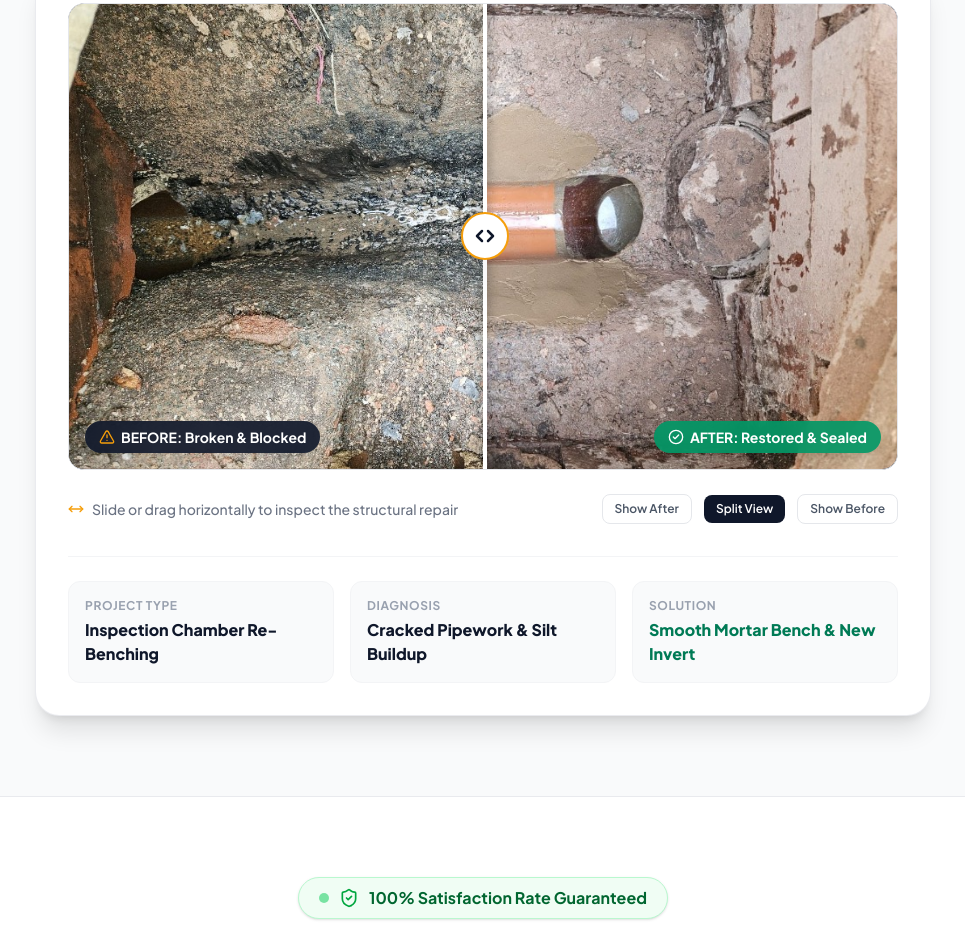
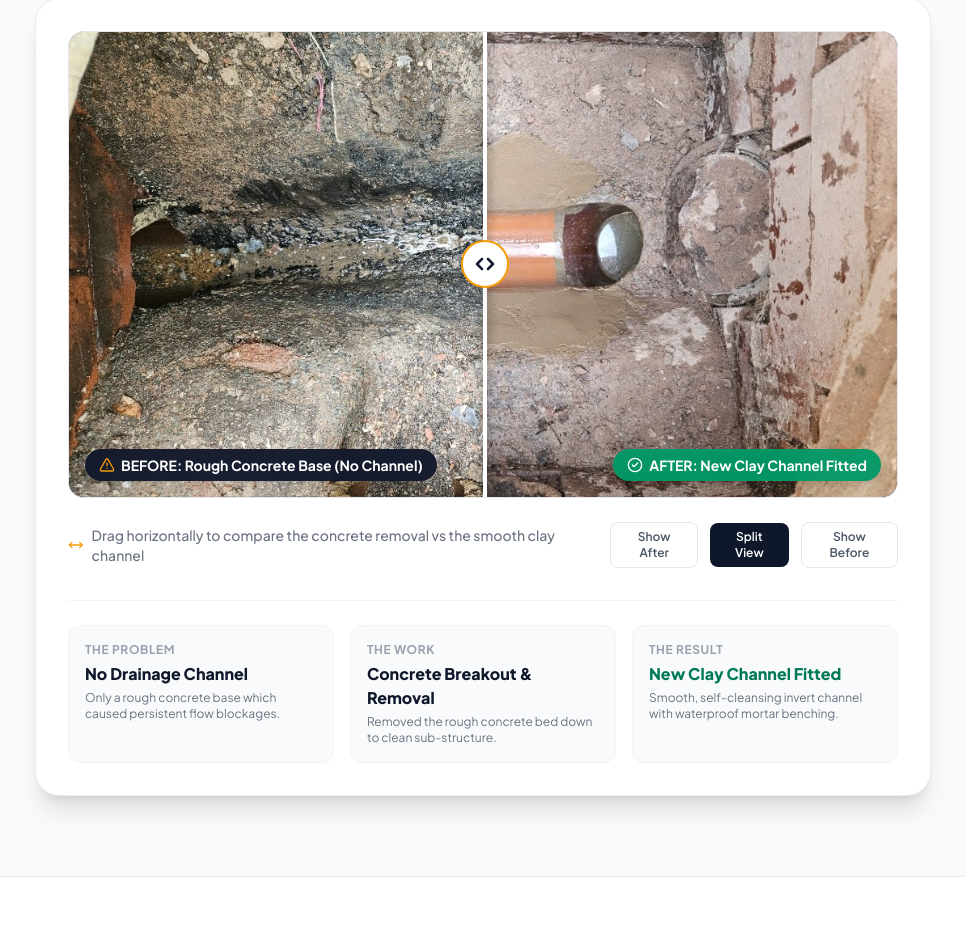
Before and after one commit to zaighum2371-glitch/Reline-drains-website, a website built with Vite: page index.html in a window 1280 px wide. Shown: the part 3260-4192 px from the top of the page, without its empty margins (157-1122 px from the left). Built offline with nearby package versions, Linux system fonts and the light colour scheme; some packages are replaced by stand-ins of ours.

Commit message:
feat: add case study details for drainage channel replacement and concrete breakout

```diff
--- a/index.html
+++ b/index.html
@@ -264,11 +264,11 @@
         <div class="max-w-6xl mx-auto">
             <div class="text-center mb-12 space-y-4">
                 <div class="inline-flex items-center gap-2 bg-brand-blue/10 text-brand-blue px-4 py-1.5 rounded-full text-xs sm:text-sm font-bold uppercase tracking-wider">
-                    <i data-lucide="sparkles" class="w-4 h-4"></i> Real Work Transformations
+                    <i data-lucide="sparkles" class="w-4 h-4"></i> Real Work Transformation
                 </div>
-                <h2 class="text-3xl sm:text-4xl font-extrabold text-brand-navy">Drainage Restoration Gallery</h2>
+                <h2 class="text-3xl sm:text-4xl font-extrabold text-brand-navy">Drainage Channel Replacement</h2>
                 <p class="text-lg text-gray-600 max-w-2xl mx-auto">
-                    Drag the slider to see how our engineers restored a completely fractured, silted brick chamber with smooth channel work and precision benching.
+                    This manhole was fitted with no drainage channels and only a rough concrete base causing repeated blockages. Drag the slider to see how we removed the concrete and fitted a new clay channel.
                 </p>
             </div>
 
@@ -281,13 +281,13 @@
                     <div class="absolute inset-0 w-full h-full overflow-hidden">
                         <img
                             src="/images/drain-after.jpg"
-                            alt="Drain restoration completed chamber benching and smooth relined flow channel"
+                            alt="Drain restoration completed: new clay channel fitted and smooth sealed benching"
                             class="w-full h-full object-cover select-none pointer-events-none"
                             style="object-position: center 50%; transform: scale(1.08) translateX(1%);"
                             draggable="false"
                         />
-                        <span id="badge-after" class="absolute bottom-4 right-4 bg-emerald-600/90 text-white backdrop-blur-sm text-xs sm:text-sm font-bold px-3.5 py-1.5 rounded-full shadow-lg flex items-center gap-1.5 z-10 pointer-events-none transition-opacity duration-200">
-                            <i data-lucide="check-circle-2" class="w-4 h-4"></i> AFTER: Restored & Sealed
+                        <span id="badge-after" class="absolute bottom-4 right-4 bg-emerald-600/95 text-white backdrop-blur-sm text-xs sm:text-sm font-bold px-3.5 py-1.5 rounded-full shadow-lg flex items-center gap-1.5 z-10 pointer-events-none transition-opacity duration-200">
+                            <i data-lucide="check-circle-2" class="w-4 h-4"></i> AFTER: New Clay Channel Fitted
                         </span>
                     </div>
 
@@ -295,13 +295,13 @@
                     <div id="slider-before-clipper" class="absolute inset-0 w-full h-full overflow-hidden" style="clip-path: polygon(0 0, 50% 0, 50% 100%, 0 100%);">
                         <img
                             src="/images/drain-before.jpg"
-                            alt="Damaged silted drainage chamber before unblocking and relining repairs"
+                            alt="Damaged manhole with no drainage channel and rough concrete base causing blockages"
                             class="w-full h-full object-cover select-none pointer-events-none"
                             style="object-position: center 50%; transform: scale(1.0) translateX(-1%);"
                             draggable="false"
                         />
-                        <span id="badge-before" class="absolute bottom-4 left-4 bg-brand-navy/90 text-white backdrop-blur-sm text-xs sm:text-sm font-bold px-3.5 py-1.5 rounded-full shadow-lg flex items-center gap-1.5 z-10 pointer-events-none transition-opacity duration-200">
-                            <i data-lucide="alert-triangle" class="w-4 h-4 text-brand-amber"></i> BEFORE: Broken & Blocked
+                        <span id="badge-before" class="absolute bottom-4 left-4 bg-brand-navy/95 text-white backdrop-blur-sm text-xs sm:text-sm font-bold px-3.5 py-1.5 rounded-full shadow-lg flex items-center gap-1.5 z-10 pointer-events-none transition-opacity duration-200">
+                            <i data-lucide="alert-triangle" class="w-4 h-4 text-brand-amber"></i> BEFORE: Rough Concrete Base (No Channel)
                         </span>
                     </div>
 
@@ -328,7 +328,7 @@
                 <div class="mt-6 flex flex-col sm:flex-row items-center justify-between gap-4 text-sm text-gray-600">
                     <div class="flex items-center gap-2 text-xs sm:text-sm font-medium text-gray-500">
                         <i data-lucide="move-horizontal" class="w-4 h-4 text-brand-amber"></i>
-                        <span>Slide or drag horizontally to inspect the structural repair</span>
+                        <span>Drag horizontally to compare the concrete removal vs the smooth clay channel</span>
                     </div>
                     <div class="flex items-center gap-3">
                         <button type="button" onclick="setSliderPercent(0)" class="text-xs font-semibold px-3 py-1.5 rounded-lg border border-gray-200 hover:bg-gray-100 transition-colors">Show After</button>
@@ -340,16 +340,19 @@
                 <!-- Case Study Details Grid -->
                 <div class="mt-8 pt-6 border-t border-gray-100 grid grid-cols-1 sm:grid-cols-3 gap-4 text-center sm:text-left">
                     <div class="p-4 rounded-xl bg-gray-50 border border-gray-100">
-                        <p class="text-xs font-bold uppercase tracking-wider text-gray-400">Project Type</p>
-                        <p class="font-extrabold text-brand-navy mt-1">Inspection Chamber Re-Benching</p>
+                        <p class="text-xs font-bold uppercase tracking-wider text-gray-400">The Problem</p>
+                        <p class="font-extrabold text-brand-navy mt-1">No Drainage Channel</p>
+                        <p class="text-xs text-gray-500 mt-1">Only a rough concrete base which caused persistent flow blockages.</p>
                     </div>
                     <div class="p-4 rounded-xl bg-gray-50 border border-gray-100">
-                        <p class="text-xs font-bold uppercase tracking-wider text-gray-400">Diagnosis</p>
-                        <p class="font-extrabold text-brand-navy mt-1">Cracked Pipework & Silt Buildup</p>
+                        <p class="text-xs font-bold uppercase tracking-wider text-gray-400">The Work</p>
+                        <p class="font-extrabold text-brand-navy mt-1">Concrete Breakout & Removal</p>
+                        <p class="text-xs text-gray-500 mt-1">Removed the rough concrete bed down to clean sub-structure.</p>
                     </div>
                     <div class="p-4 rounded-xl bg-gray-50 border border-gray-100">
-                        <p class="text-xs font-bold uppercase tracking-wider text-gray-400">Solution</p>
-                        <p class="font-extrabold text-emerald-700 mt-1">Smooth Mortar Bench & New Invert</p>
+                        <p class="text-xs font-bold uppercase tracking-wider text-gray-400">The Result</p>
+                        <p class="font-extrabold text-emerald-700 mt-1">New Clay Channel Fitted</p>
+                        <p class="text-xs text-gray-500 mt-1">Smooth, self-cleansing invert channel with waterproof mortar benching.</p>
                     </div>
                 </div>
             </div>
```
